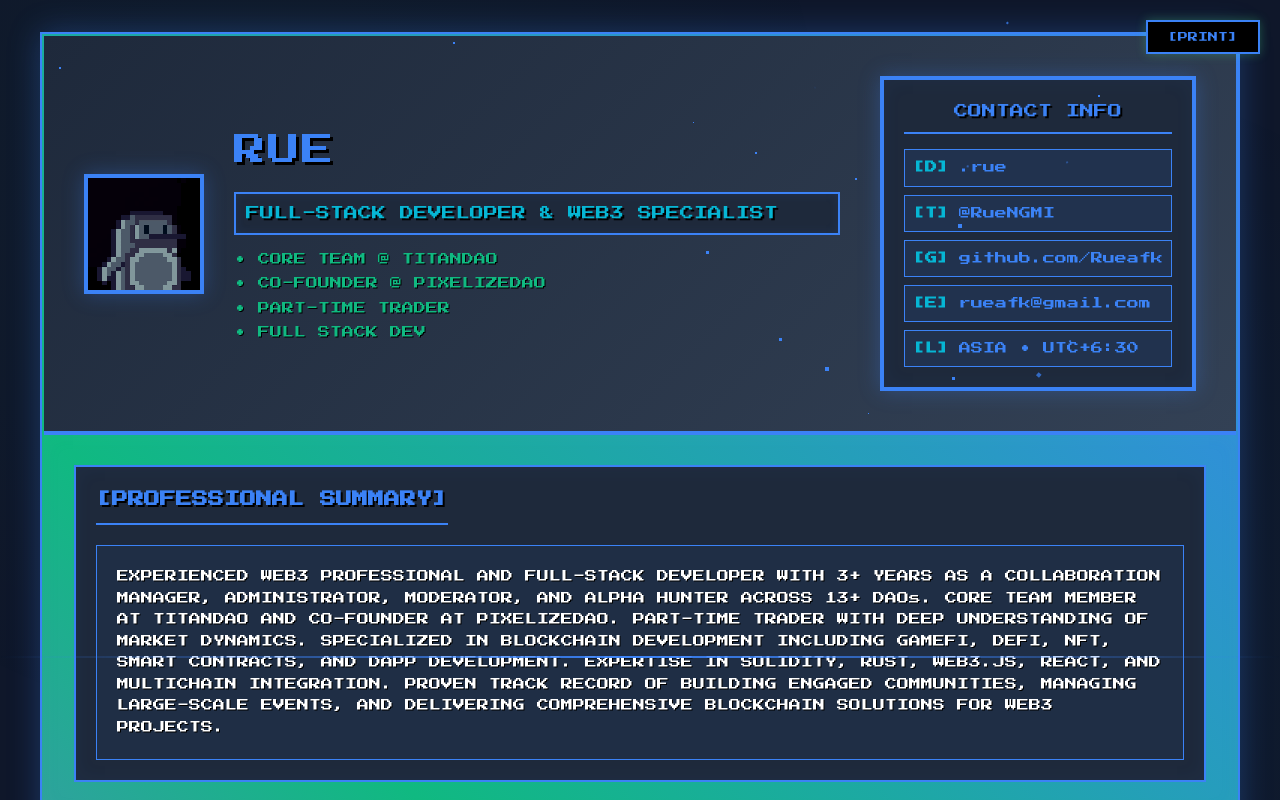
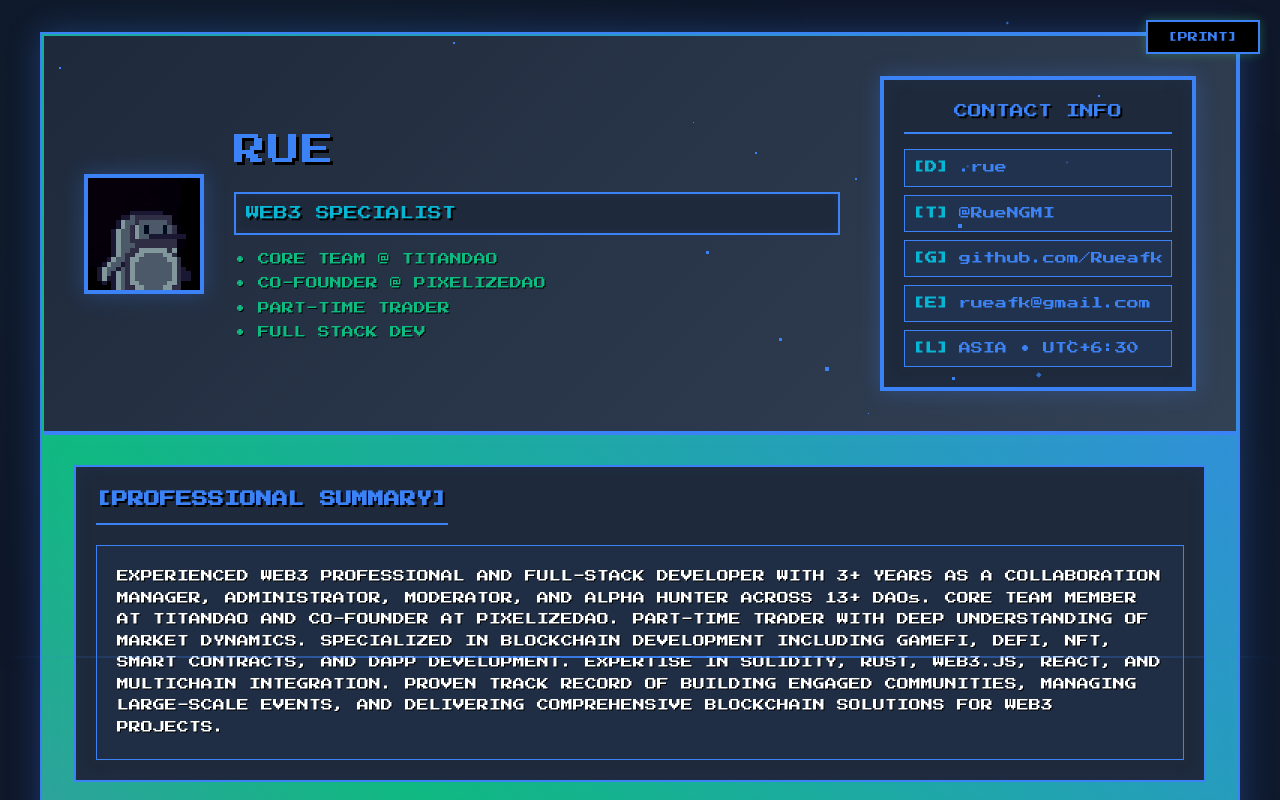
Before and after one commit to Rueafk/rue, a plain HTML site: page index.html in a window 1280 px wide. Shown: the top 800 px of the page. Drawn offline with Linux system fonts and the light colour scheme.

Commit message:
Update main title to 'WEB3 SPECIALIST'
- Changed title from 'FULL-STACK DEVELOPER & WEB3 SPECIALIST' to 'WEB3 SPECIALIST'
- Simplified and focused title on core Web3 expertise
- Maintains professional identity while being more concise

```diff
--- a/index.html
+++ b/index.html
@@ -38,7 +38,7 @@
                     <div class="pixel-name-section">
                         <h1 class="pixel-name">RUE</h1>
                         <div class="pixel-title-frame">
-                            <h2 class="pixel-title">FULL-STACK DEVELOPER & WEB3 SPECIALIST</h2>
+                            <h2 class="pixel-title">WEB3 SPECIALIST</h2>
                         </div>
                         <div class="pixel-stats">
                             <div class="pixel-stat">• CORE TEAM @ TITANDAO</div>
```
